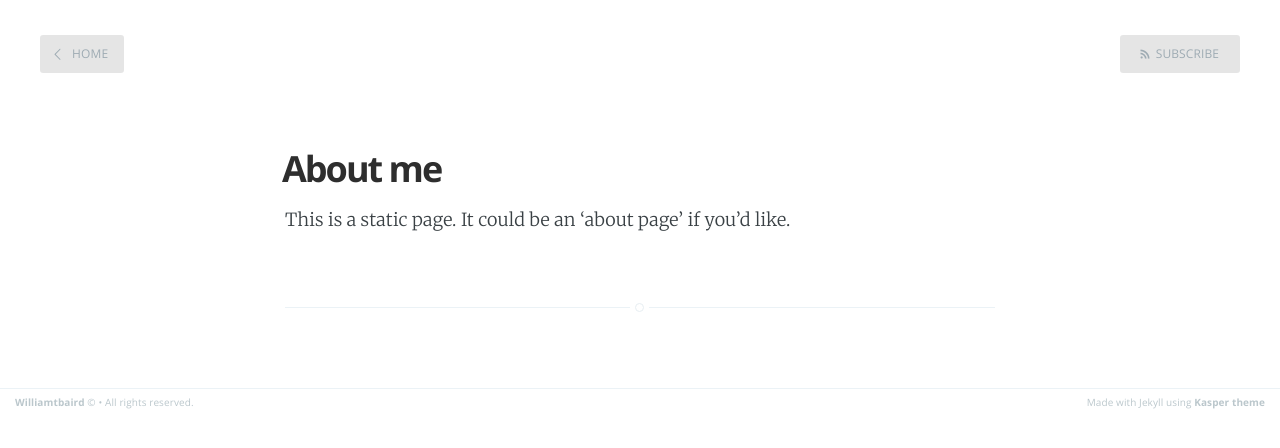
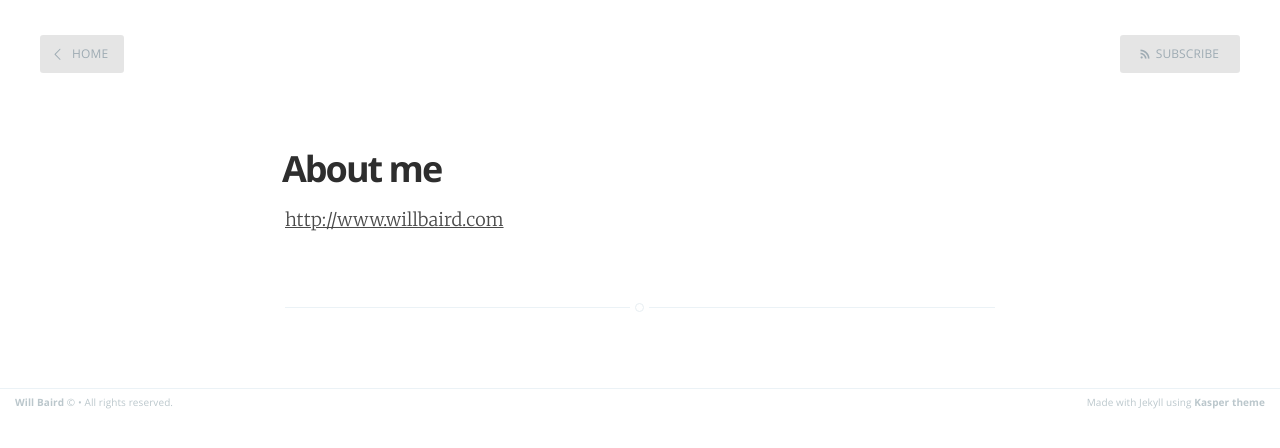
Before and after one commit to williamtbaird/williamtbaird.github.io, a Jekyll site: the page built from about.md, in a window 1280 px wide. Shown: the top 448 px of the page. Built offline with Jekyll 4.4.1, drawn with Linux system fonts in a browser that asks for light colours; Markdown is read by kramdown in place of the engine named in the settings.

Commit message:
about me

```diff
--- a/_config.yml
+++ b/_config.yml
@@ -1,4 +1,4 @@
-name: Williamtbaird
+name: Will Baird
 description: Technicial Blogging
 meta_description: "Your New Jekyll Site, Blogging about stuffs"
 
--- a/about.md
+++ b/about.md
@@ -3,4 +3,4 @@ layout: page
 title: About me
 ---
 
-This is a static page. It could be an 'about page' if you'd like.
+<a href="http://www.willbaird.com">http://www.willbaird.com</a>
```
